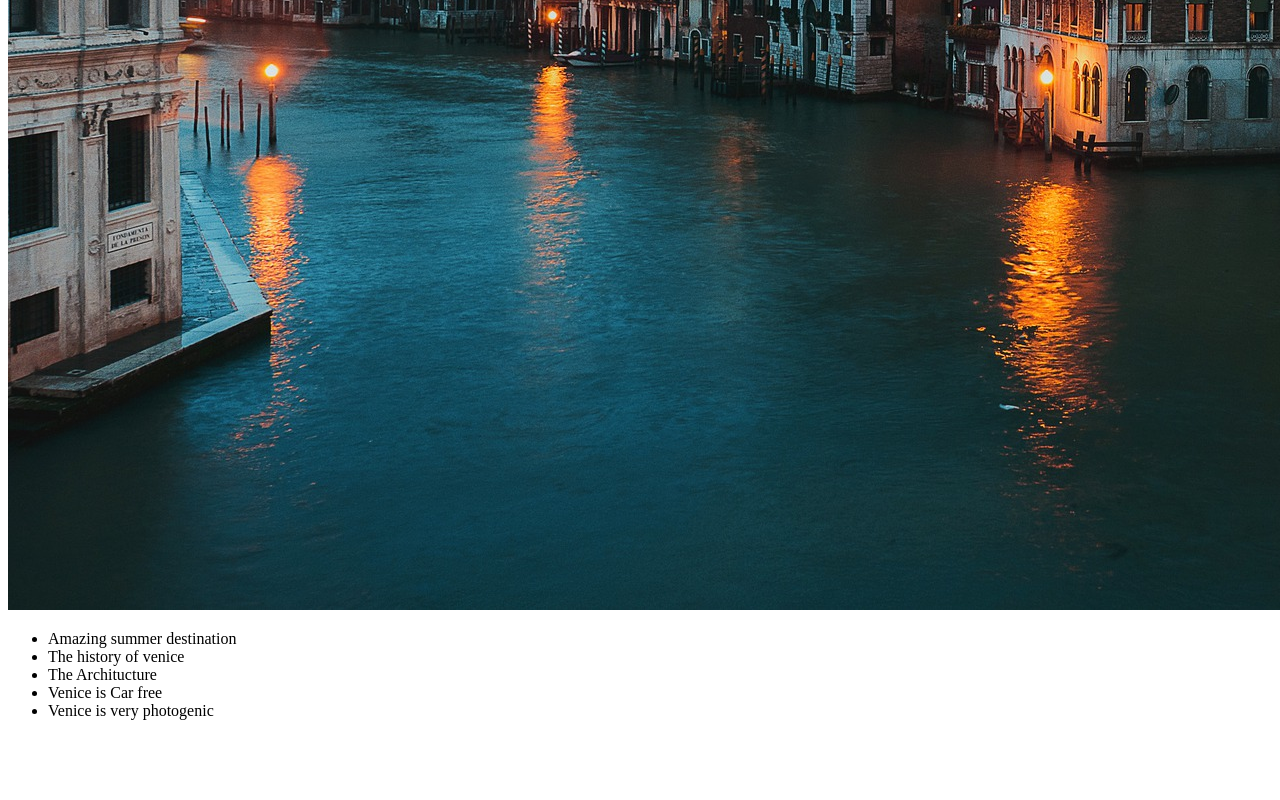
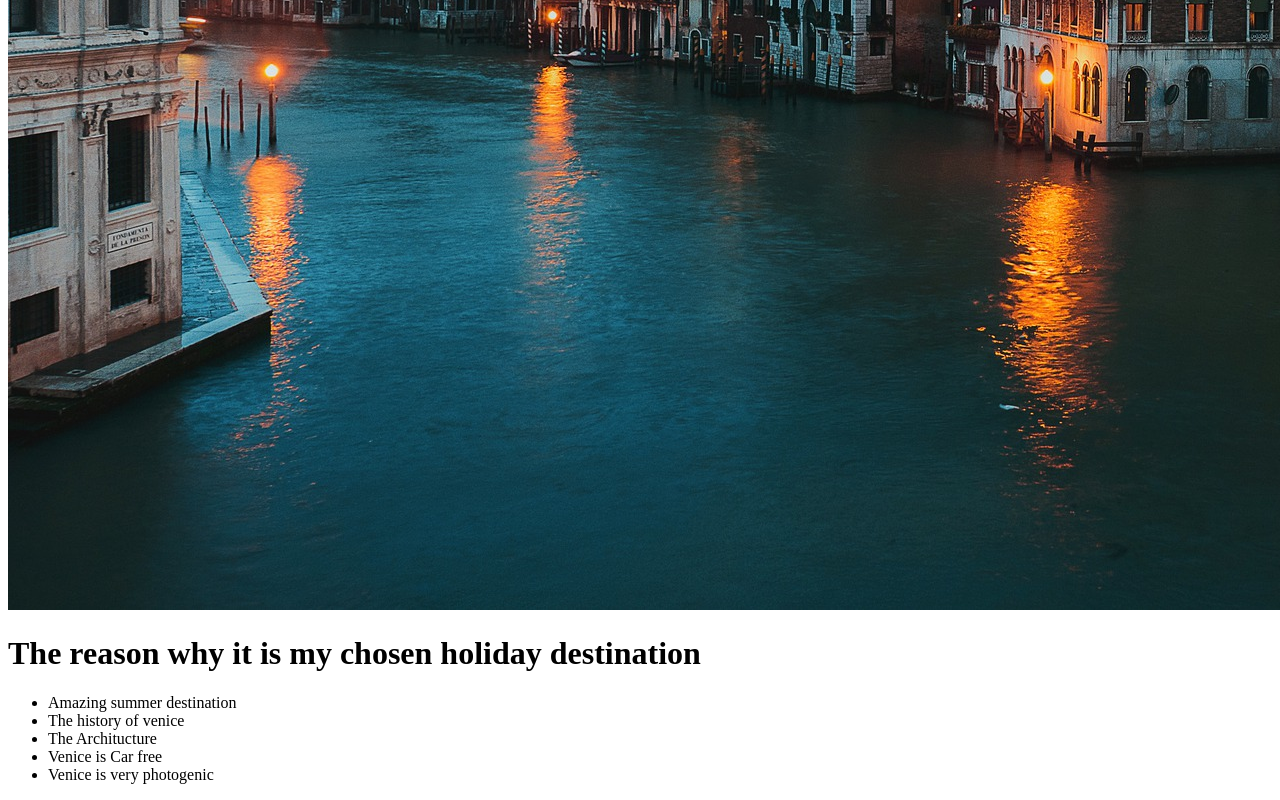
Before and after one commit to Lungabooi/holidaydestination, a plain HTML site: page index.html in a window 1280 px wide. Shown: the part 682-1482 px from the top of the page. Before the commit the page ends 1418 px from the top, so only its background shows below. Drawn offline with Linux system fonts and the light colour scheme.

Commit message:
contact filee

```diff
--- a/index.html
+++ b/index.html
@@ -8,6 +8,7 @@
 </head>
 <body>
     <img src="venice.jpg" alt="Italian Trulli">
+    <h1> The reason why it is my chosen holiday destination</h1>
     <ul>
         <li>
             Amazing summer destination
```
